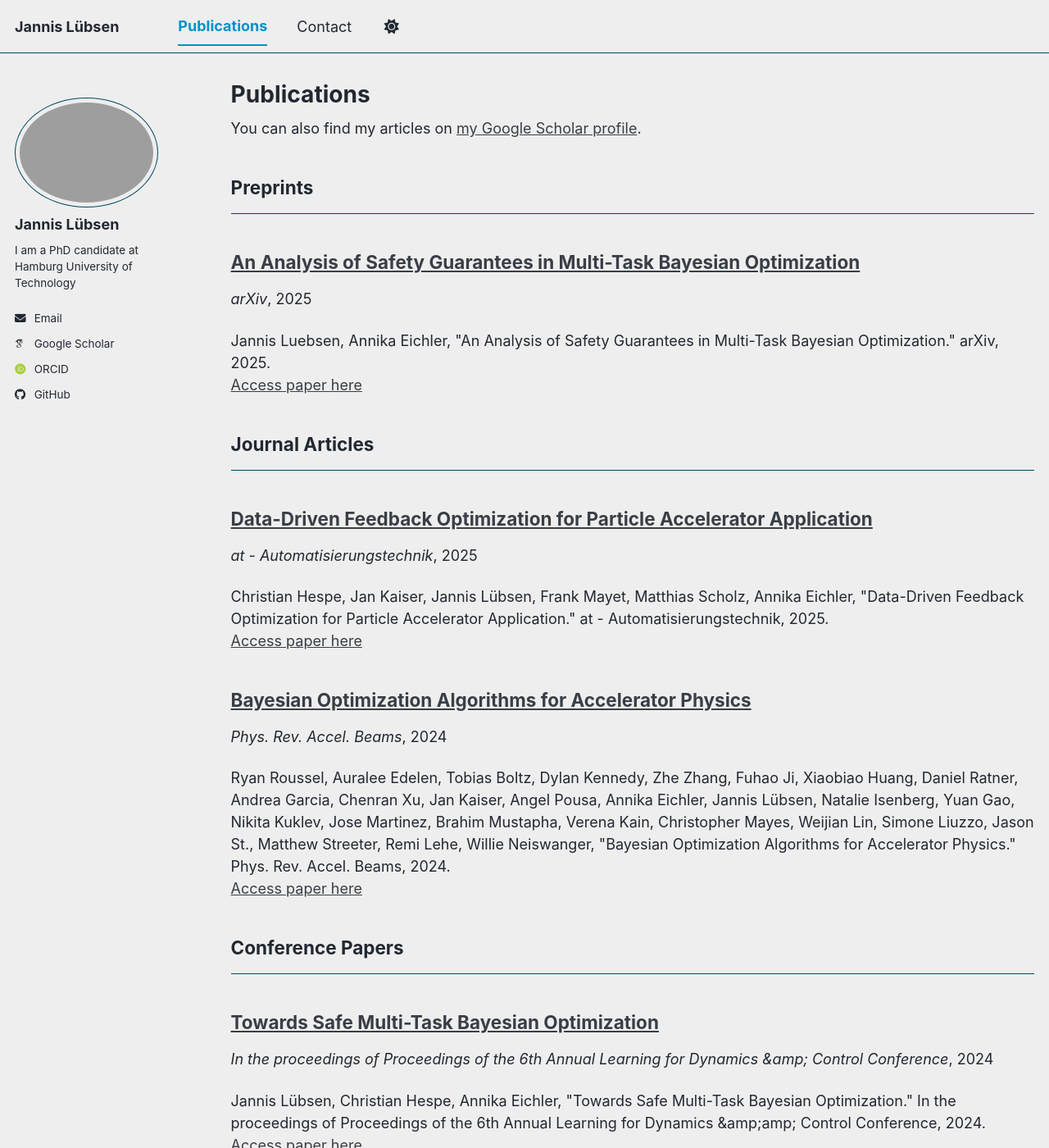
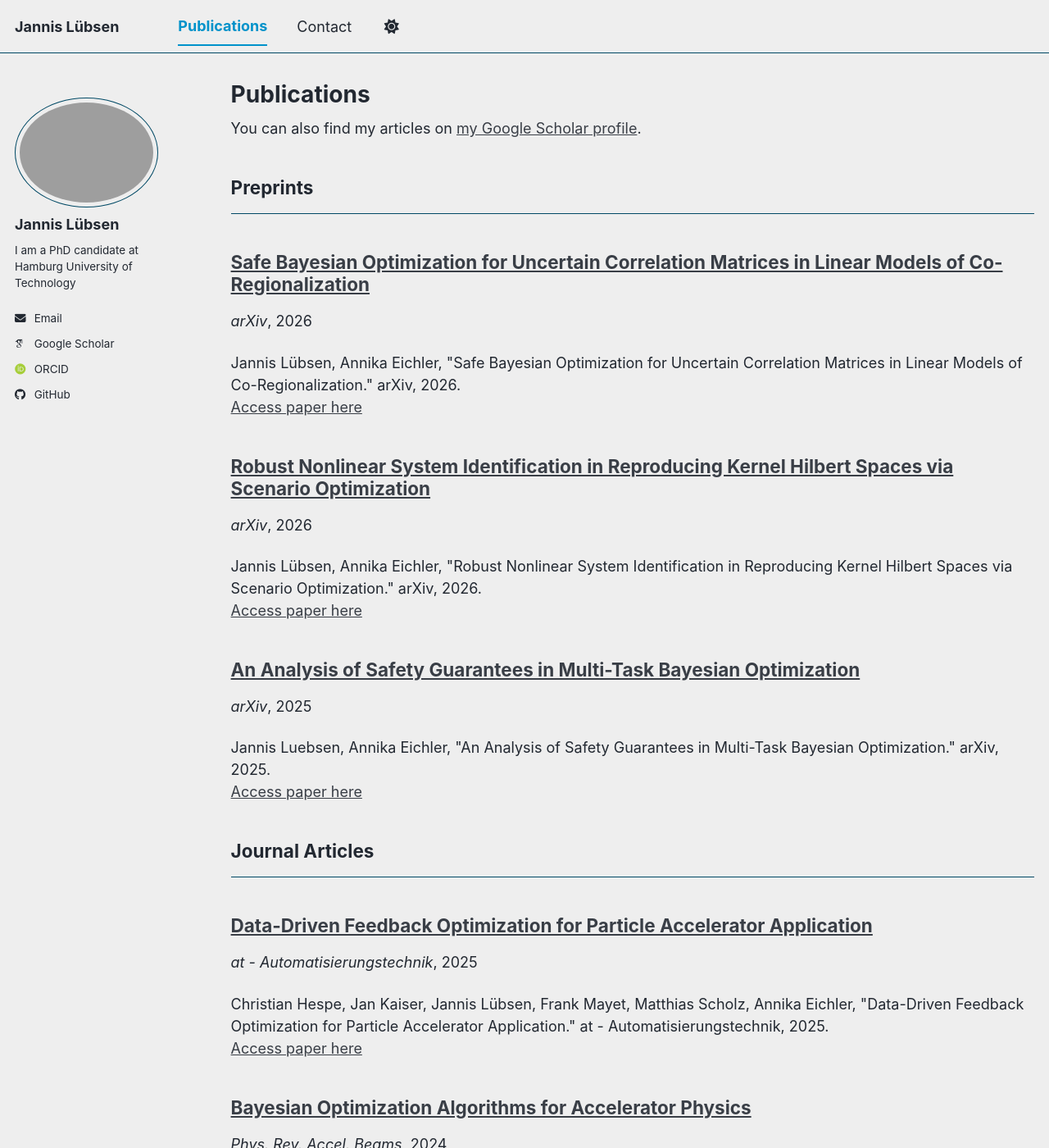
Before and after one commit to jaluebsen/jaluebsen.github.io, a Jekyll site: the page built from _pages/publications.html, in a window 1280 px wide and 1400 px high. Shown: the whole window at 82% size. Built offline with Jekyll 4.4.1, drawn with Linux system fonts in a browser that asks for light colours; some web fonts are replaced; a script bundle is joined from its source files by our own code; library files that are not in the unit come from our copies; some of the changed text lies outside the part shown.

Commit message:
publications updated

```diff
--- a/_publications/2024-07-15-Towards-Safe-Multi-Task-Bayesian-Optimization.md
+++ b/_publications/2024-07-15-Towards-Safe-Multi-Task-Bayesian-Optimization.md
@@ -4,7 +4,7 @@ collection: publications
 category: conferences
 permalink: /publication/2024-07-15-Towards-Safe-Multi-Task-Bayesian-Optimization
 date: 2024-07-15
-venue: 'In the proceedings of Proceedings of the 6th Annual Learning for Dynamics &amp;amp; Control Conference'
+venue: 'In the proceedings of Proceedings of the 6th Annual Learning for Dynamics &amp; Control Conference'
 paperurl: 'https://proceedings.mlr.press/v242/lubsen24a.html'
-citation: ' Jannis Lübsen,  Christian Hespe,  Annika Eichler, &quot;Towards Safe Multi-Task Bayesian Optimization.&quot; In the proceedings of Proceedings of the 6th Annual Learning for Dynamics &amp;amp;amp; Control Conference, 2024.'
+citation: ' Jannis Lübsen,  Christian Hespe,  Annika Eichler, &quot;Towards Safe Multi-Task Bayesian Optimization.&quot; In the proceedings of Proceedings of the 6th Annual Learning for Dynamics &amp; Control Conference, 2024.'
 ---
--- /dev/null
+++ b/_publications/2026-01-01-Robust-Nonlinear-System-Identification-in-Reproducing-Kernel-Hilbert-Spaces-via-Scenario-Optimization.md
@@ -0,0 +1,10 @@
+---
+title: "Robust Nonlinear System Identification in Reproducing Kernel Hilbert Spaces via Scenario Optimization"
+collection: publications
+category: preprints
+permalink: /publication/2026-01-01-Robust-Nonlinear-System-Identification-in-Reproducing-Kernel-Hilbert-Spaces-via-Scenario-Optimization
+date: 2026-01-01
+venue: 'arXiv'
+paperurl: 'https://arxiv.org/abs/2604.05798'
+citation: ' Jannis Lübsen,  Annika Eichler, &quot;Robust Nonlinear System Identification in Reproducing Kernel Hilbert Spaces via Scenario Optimization.&quot; arXiv, 2026.'
+---
--- /dev/null
+++ b/_publications/2026-01-01-Safe-Bayesian-Optimization-for-Uncertain-Correlation-Matrices-in-Linear-Models-of-Co-Regionalization.md
@@ -0,0 +1,10 @@
+---
+title: "Safe Bayesian Optimization for Uncertain Correlation Matrices in Linear Models of Co-Regionalization"
+collection: publications
+category: preprints
+permalink: /publication/2026-01-01-Safe-Bayesian-Optimization-for-Uncertain-Correlation-Matrices-in-Linear-Models-of-Co-Regionalization
+date: 2026-01-01
+venue: 'arXiv'
+paperurl: 'https://arxiv.org/abs/2605.13302'
+citation: ' Jannis Lübsen,  Annika Eichler, &quot;Safe Bayesian Optimization for Uncertain Correlation Matrices in Linear Models of Co-Regionalization.&quot; arXiv, 2026.'
+---
--- a/markdown_generator/conference.bib
+++ b/markdown_generator/conference.bib
@@ -1,6 +1,6 @@
 @inproceedings{pmlr-v242-lubsen24a,
   title = {Towards Safe Multi-Task {{Bayesian}} Optimization},
-  booktitle = {Proceedings of the 6th Annual Learning for Dynamics \&amp; Control Conference},
+  booktitle = {Proceedings of the 6th Annual Learning for Dynamics & Control Conference},
   author = {Lübsen, Jannis and Hespe, Christian and Eichler, Annika},
   editor = {Abate, Alessandro and Cannon, Mark and Margellos, Kostas and Papachristodoulou, Antonis},
   date = {2024-07-15},
```
Also changed, not shown: markdown_generator/preprint.bib (+20 -0 lines).
